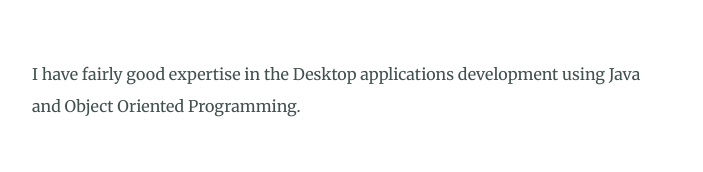
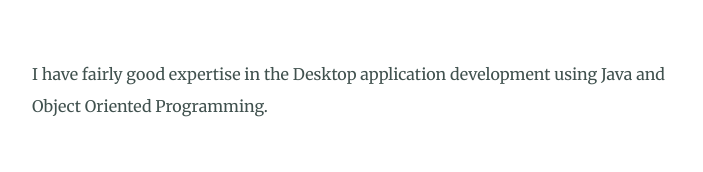
Before and after one commit to hamzabinkhalid/portfolio, a plain HTML site: page index.html in a window 1280 px wide. Shown: the part 3004-3176 px from the top of the page, without its empty margins (288-991 px from the left). Drawn offline with Linux system fonts and the light colour scheme.

Commit message:
Update index.html

```diff
--- a/index.html
+++ b/index.html
@@ -37,7 +37,7 @@
               <div class="skill-row">
                 <img class="soft-dev" src="images/desktop-development.png">
                 <h3>Desktop Development</h3>
-                <p>I have fairly good expertise in the Desktop applications development using Java and Object Oriented Programming.</p>
+                <p>I have fairly good expertise in the Desktop application development using Java and Object Oriented Programming.</p>
               </div>
               <div class="skill-row">
                 <img class="soft-dev" src="images/ML1.png">
```
